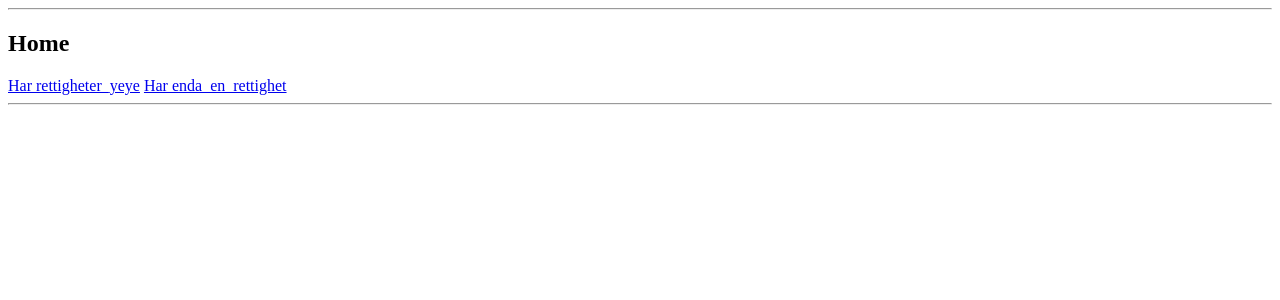
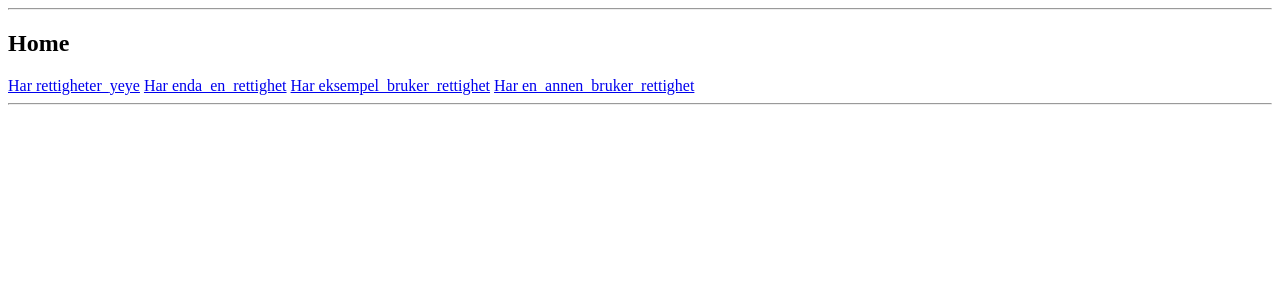
Before and after one commit to BenjaminFimreite/IT1901_Gruppe10, a Django app: page / in a window 1280 px wide. Shown: the part 98-398 px from the top of the page. Run offline with Django 3.2, Linux system fonts and the light colour scheme; some libraries are stand-ins or nearby versions.

Commit message:
testet rettigheter

```diff
--- a/fpro/templates/home.html
+++ b/fpro/templates/home.html
@@ -11,5 +11,10 @@
   {% if user|can:'enda_en_rettighet' %}
      <a href="/dennesidenfinnesHELLERikke">Har enda_en_rettighet</a>
   {% endif %}
-
+  {% if user|can:'eksempel_bruker_rettighet' %}
+     <a href="/dennesidenfinnesHELLERikke">Har eksempel_bruker_rettighet</a>
+  {% endif %}
+  {% if user|can:'en_annen_bruker_rettighet' %}
+     <a href="/dennesidenfinnesHELLERikke">Har en_annen_bruker_rettighet</a>
+  {% endif %}
 {% endblock %}
```
Also changed, not shown: fpro/db.sqlite3.
